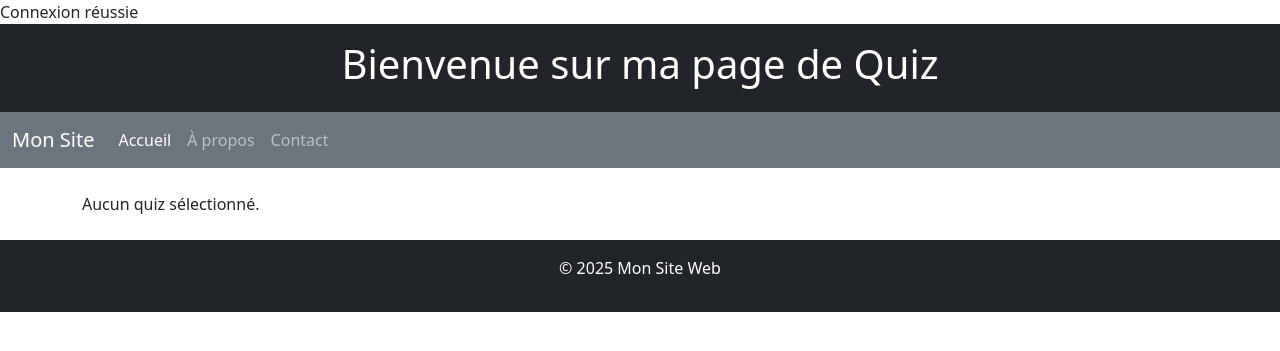
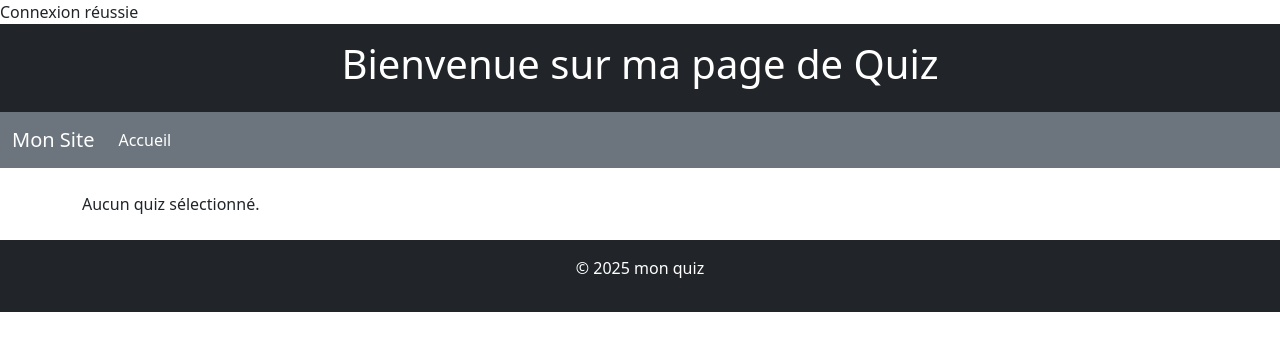
Before and after one commit to LeskGit/TP_PHP, a PHP site: page /quiz.php in a window 1280 px wide. Shown: the top 351 px of the page. Run offline with PHP 8.4, Linux system fonts and the light colour scheme; data comes from the database, SQL or seed files in the repository.

Commit message:
small changes

```diff
--- a/quiz/view/quiz.php
+++ b/quiz/view/quiz.php
@@ -27,22 +27,15 @@ include_once __DIR__ . "/../classes/handler/QuizHandler.php";
 <!-- Navigation -->
 <nav class="navbar navbar-expand-lg navbar-dark bg-secondary">
     <div class="container-fluid">
-        <a class="navbar-brand" href="#">Mon Site</a>
+        <a class="navbar-brand" href="index.php">Mon Site</a>
         <button class="navbar-toggler" type="button" data-bs-toggle="collapse" data-bs-target="#navbarNav" aria-controls="navbarNav" aria-expanded="false" aria-label="Toggle navigation">
             <span class="navbar-toggler-icon"></span>
         </button>
         <div class="collapse navbar-collapse" id="navbarNav">
             <ul class="navbar-nav">
                 <li class="nav-item">
-                    <a class="nav-link active" href="#">Accueil</a>
+                    <a class="nav-link active" href="index.php">Accueil</a>
                 </li>
-                <li class="nav-item">
-                    <a class="nav-link" href="#">À propos</a>
-                </li>
-                <li class="nav-item">
-                    <a class="nav-link" href="#">Contact</a>
-                </li>
-            </ul>
         </div>
     </div>
 </nav>
@@ -74,7 +67,7 @@ include_once __DIR__ . "/../classes/handler/QuizHandler.php";
 
 <!-- Pied de page -->
 <footer class="bg-dark text-white text-center py-3 mt-4">
-    <p>&copy; 2025 Mon Site Web</p>
+    <p>&copy; 2025 mon quiz</p>
 </footer>
 
 <!-- Lien vers le script Bootstrap JS -->
```
